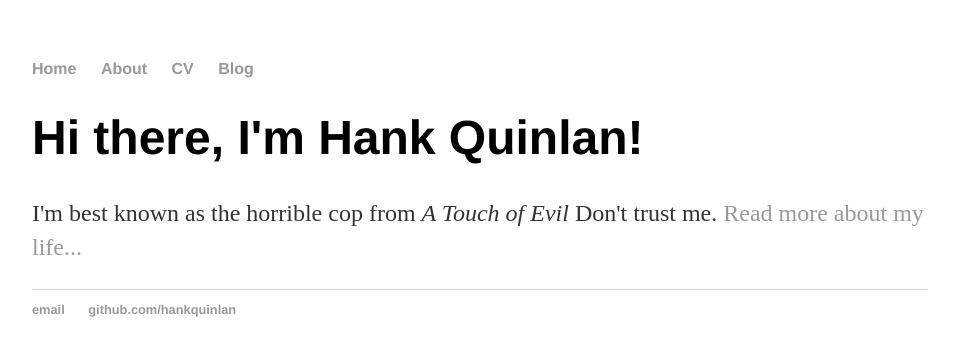
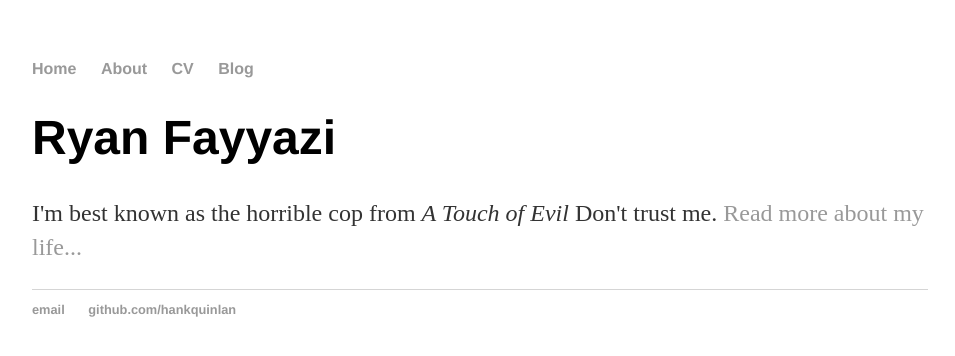
Before and after one commit to rfayyazi/rfayyazi.github.io, a Jekyll site: the page built from index.html, in a window 1280 px wide. Shown: the top 356 px of the page, without its empty margins (160-1115 px from the left). Built offline with Jekyll 4.4.1, drawn with Linux system fonts in a browser that asks for light colours.

Commit message:
Update index.html

```diff
--- a/index.html
+++ b/index.html
@@ -3,6 +3,6 @@ layout: default
 title: Hank Quinlan, Horrible Cop
 ---
 <div class="blurb">
-	<h1>Hi there, I'm Hank Quinlan!</h1>
+	<h1>Ryan Fayyazi</h1>
 	<p>I'm best known as the horrible cop from <em>A Touch of Evil</em> Don't trust me. <a href="/about">Read more about my life...</a></p>
 </div><!-- /.blurb -->
```
